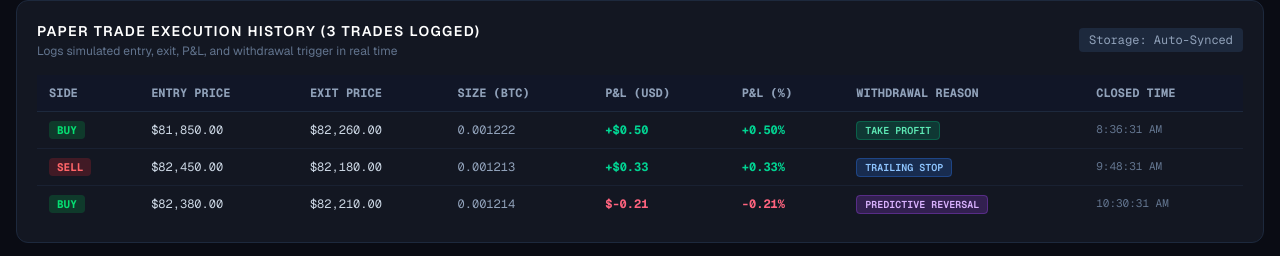
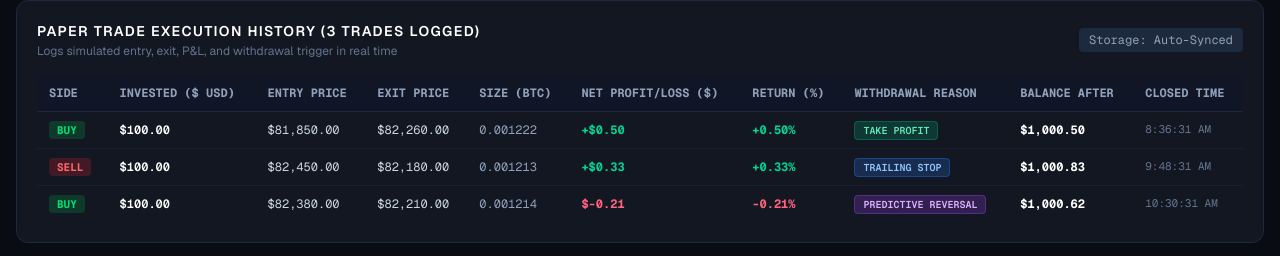
Before and after one commit to Somuchamp/bitcoin-trading-bot, a Next.js app in the folder dashboard/: page / in a window 1280 px wide. Shown: the part 901-1157 px from the top of the page. Built offline with nearby package versions, Linux system fonts and the light colour scheme; no server answers.

Commit message:
Add explicit Invested ($ USD) and Balance After columns to Paper Trade Execution History table

```diff
--- a/dashboard/src/app/page.tsx
+++ b/dashboard/src/app/page.tsx
@@ -1203,19 +1203,21 @@ export default function Dashboard() {
               <thead className="bg-slate-900/60 text-slate-400 uppercase border-b border-slate-800">
                 <tr>
                   <th className="py-2.5 px-3">Side</th>
+                  <th className="py-2.5 px-3">Invested ($ USD)</th>
                   <th className="py-2.5 px-3">Entry Price</th>
                   <th className="py-2.5 px-3">Exit Price</th>
                   <th className="py-2.5 px-3">Size (BTC)</th>
-                  <th className="py-2.5 px-3">P&amp;L (USD)</th>
-                  <th className="py-2.5 px-3">P&amp;L (%)</th>
+                  <th className="py-2.5 px-3">Net Profit/Loss ($)</th>
+                  <th className="py-2.5 px-3">Return (%)</th>
                   <th className="py-2.5 px-3">Withdrawal Reason</th>
+                  <th className="py-2.5 px-3">Balance After</th>
                   <th className="py-2.5 px-3">Closed Time</th>
                 </tr>
               </thead>
               <tbody className="divide-y divide-slate-800/60">
                 {tradesToDisplay.length === 0 ? (
                   <tr>
-                    <td colSpan={8} className="py-6 text-center text-slate-600 font-sans">
+                    <td colSpan={10} className="py-6 text-center text-slate-600 font-sans">
                       No trades logged yet. Click &quot;BUY BTC&quot; or let the Autonomous Scalper trade live ticks.
                     </td>
                   </tr>
@@ -1223,6 +1225,7 @@ export default function Dashboard() {
                   tradesToDisplay.map((t, idx) => {
                     const isWin = (t.pnl_usd ?? 0) > 0;
                     const reason = t.exit_reason || t.reason || "signal";
+                    const investedAmount = t.position_usd || (t.entry_price && t.quantity_btc ? t.entry_price * t.quantity_btc : 100);
                     return (
                       <tr key={idx} className="hover:bg-slate-800/30 transition-colors">
                         <td className="py-2.5 px-3">
@@ -1231,6 +1234,9 @@ export default function Dashboard() {
                           }`}>
                             {t.side}
                           </span>
+                        </td>
+                        <td className="py-2.5 px-3 font-semibold text-white">
+                          ${investedAmount.toFixed(2)}
                         </td>
                         <td className="py-2.5 px-3 text-slate-300">${t.entry_price?.toLocaleString("en-US", { minimumFractionDigits: 2 })}</td>
                         <td className="py-2.5 px-3 text-slate-300">${t.exit_price?.toLocaleString("en-US", { minimumFractionDigits: 2 })}</td>
@@ -1256,6 +1262,9 @@ export default function Dashboard() {
                             {reason.replace("_", " ")}
                           </span>
                         </td>
+                        <td className="py-2.5 px-3 font-bold text-white">
+                          ${(t.balance_after || 1000).toLocaleString("en-US", { minimumFractionDigits: 2, maximumFractionDigits: 2 })}
+                        </td>
                         <td className="py-2.5 px-3 text-slate-500 text-[11px]">
                           {t.closed_at ? new Date(t.closed_at).toLocaleTimeString() : "—"}
                         </td>
```
Also changed, not shown: 11 other files (tests, documents, lock files or other folders).
